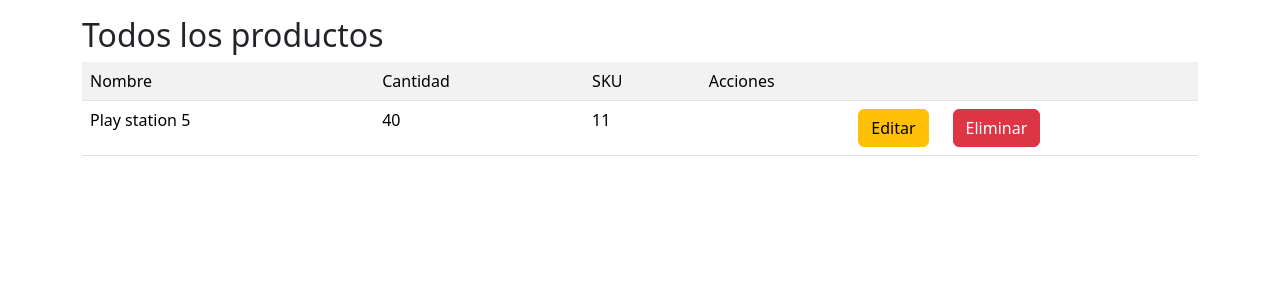
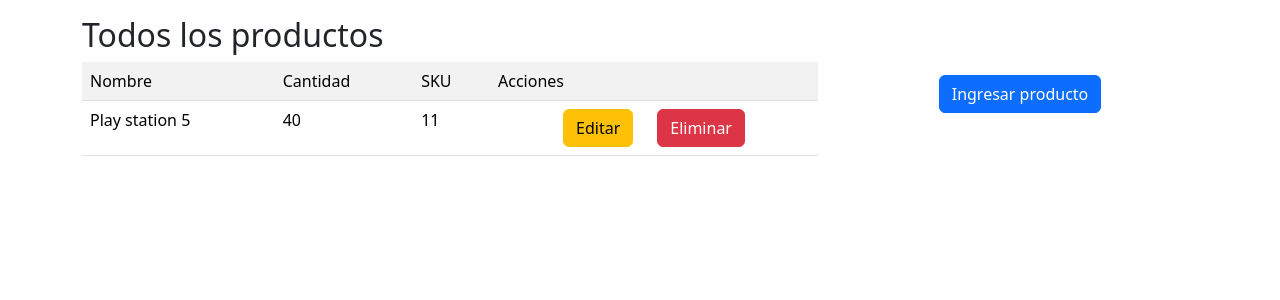
Before and after one commit to matias-user/projectinventory, a Django app: page /product/ in a window 1280 px wide. Shown: the part 56-356 px from the top of the page. Run offline with Django 5.2, Linux system fonts and the light colour scheme; data comes from the database, SQL or seed files in the repository.

Commit message:
Se modifica css de home de productos y se agrega enlace para ir a crear producto

```diff
--- a/templates/inventory/products.html
+++ b/templates/inventory/products.html
@@ -1,8 +1,9 @@
 {% extends 'common/base.html' %}
 {% block title %}Productos{% endblock %}
 {% block content %}
+    <div class="row" >
+        <section class="col-8" >
             <h2>Todos los productos</h2>
-
             <table class="table table-striped" >
                 <tr>
                     <td>Nombre</td>
@@ -24,4 +25,15 @@
                     </tr>
                 {% endfor %}
             </table>
+
+        </section>
+        <aside class="col-4" >
+            <div class="d-flex justify-content-center align-items-center h-100" >
+                <a class="btn btn-primary" href="{% url 'inventory:create' %}">Ingresar producto</a>
+
+            </div>
+        </aside>
+
+    </div>
+
 {% endblock %}
```
Lines whose indentation alone changed are shown as unchanged.
